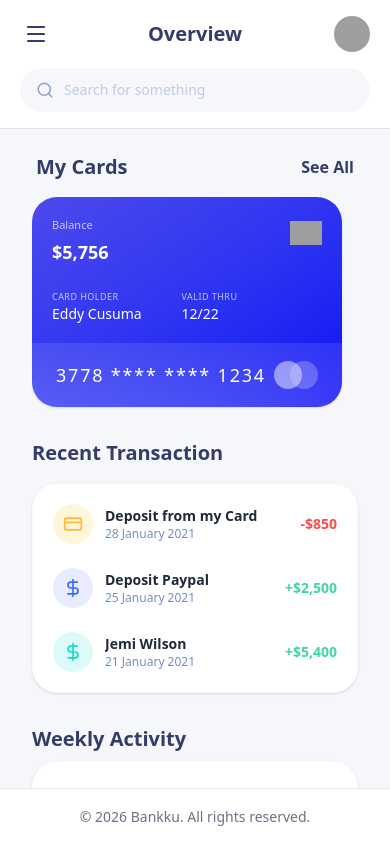
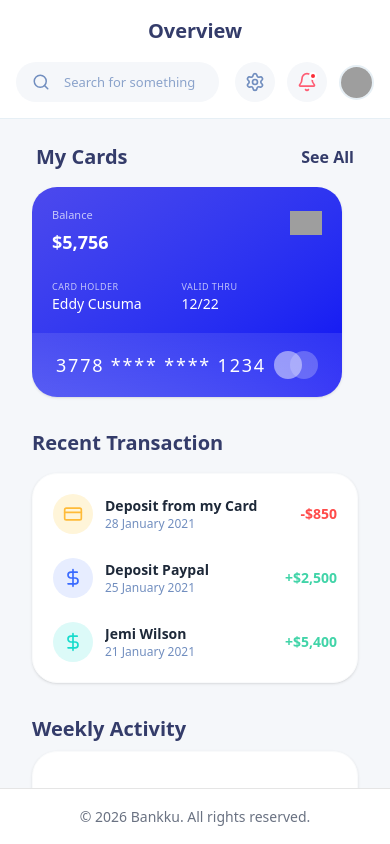
Before and after one commit to nadhiuuu/bankku-inagata, a Next.js app: page / in a window 390 px wide. Built offline with nearby package versions, Linux system fonts and the light colour scheme; grey boxes are pictures that could not be loaded.

Commit message:
update : navbar

```diff
--- a/components/layouts/app-navbar.tsx
+++ b/components/layouts/app-navbar.tsx
@@ -1,85 +1,107 @@
 "use client";
+import React, { useState, useRef, useEffect } from "react";
+import { Search, Bell, Settings, User, LogOut, Shield, ChevronDown } from "lucide-react";
+import Link from "next/link";
 
-import { usePathname } from "next/navigation";
-import { Search, Settings, Bell, Menu } from "lucide-react";
+export default function AppNavbar() {
+  const [activeMenu, setActiveMenu] = useState<"notifications" | "profile" | null>(null);
+  const menuRef = useRef<HTMLDivElement>(null);
 
-export default function Navbar({ onMenuClick }: { onMenuClick: () => void }) {
-  const pathname = usePathname();
+  useEffect(() => {
+    const handleClickOutside = (event: MouseEvent) => {
+      if (menuRef.current && !menuRef.current.contains(event.target as Node)) {
+        setActiveMenu(null);
+      }
+    };
+    document.addEventListener("mousedown", handleClickOutside);
+    return () => document.removeEventListener("mousedown", handleClickOutside);
+  }, []);
 
-  const getTitle = (path: string) => {
-    switch (path) {
-      case "/dashboard":
-        return "Overview";
-      case "/transactions":
-        return "Transactions";
-      case "/accounts":
-        return "Accounts";
-      case "/investments":
-        return "Investments"
-      case "/credit-cards":
-        return "Credit Cards";
-      case "/loans":
-        return "Loans";
-      case "/services":
-        return "Services";
-      case "/my-privileges":
-        return "My Privileges";
-      case "/settings":
-        return "Settings";
-      default:
-        return "Overview";
-    }
+  const toggleMenu = (menu: "notifications" | "profile") => {
+    setActiveMenu(activeMenu === menu ? null : menu);
   };
 
   return (
-    <header className="bg-white border-b lg:h-20 flex flex-col lg:flex-row lg:items-center justify-center lg:justify-between px-5 lg:px-10 py-4 lg:py-0 gap-4 lg:gap-0">
-      <div className="flex items-center justify-between w-full lg:w-auto relative">
-        <button onClick={onMenuClick} className="lg:hidden p-1 text-[#343C6A]">
-          <Menu size={24} />
-        </button>
+    <nav className="w-full bg-white px-4 md:px-8 py-4 flex flex-col md:flex-row items-center justify-between gap-4 md:gap-0 border-b border-[#E6EFF5] md:border-none relative z-50">
+      <h1 className="text-[20px] md:text-[28px] font-semibold text-[#343C6A] w-full md:w-auto text-center md:text-left">
+        Overview
+      </h1>
 
-        <h2 className="text-xl lg:text-2xl font-semibold text-[#343C6A] lg:static absolute left-1/2 -translate-x-1/2 lg:translate-x-0">
-          {getTitle(pathname)}
-        </h2>
-
-        <div className="lg:hidden w-9 h-9 rounded-full overflow-hidden">
-          <img
-            src="https://i.pravatar.cc/150?u=charlene"
-            alt="User"
-            className="w-full h-full object-cover"
-          />
-        </div>
-      </div>
-
-      <div className="flex items-center gap-4 w-full lg:w-auto">
-        <div className="relative flex-1 lg:flex-none">
-          <Search
-            size={18}
-            className="absolute left-4 top-1/2 -translate-y-1/2 text-[#8BA3CB]"
-          />
+      <div className="flex items-center justify-between md:justify-end w-full md:w-auto gap-4 md:gap-6" ref={menuRef}>
+        <div className="relative flex-1 md:flex-none group">
+          <div className="absolute left-4 top-1/2 -translate-y-1/2 text-[#718EBF] transition-colors duration-300 group-focus-within:text-[#1814F3]">
+            <Search size={18} />
+          </div>
           <input
             type="text"
             placeholder="Search for something"
-            className="w-full lg:w-[255px] pl-11 pr-4 py-3 text-sm border-none rounded-full bg-[#F5F7FA] text-[#8BA3CB] focus:outline-none"
+            className="w-full md:w-[255px] h-[40px] md:h-[50px] pl-12 pr-4 bg-[#F5F7FA] border-none rounded-full text-[13px] md:text-[15px] text-[#232323] outline-none transition-all duration-300 placeholder:text-[#8BA3CB] focus:bg-white focus:ring-2 focus:ring-[#1814F3]/20 focus:shadow-[0_0_20px_rgba(24,20,243,0.15)]"
           />
         </div>
 
-        <div className="hidden lg:flex items-center gap-4">
-          <button className="w-11 h-11 rounded-full bg-[#F5F7FA] flex items-center justify-center text-[#718EBF] hover:bg-gray-100 transition">
+        <div className="flex items-center gap-3 md:gap-5">
+          <Link
+            href="/settings"
+            className="p-2.5 md:p-3 bg-[#F5F7FA] rounded-full text-[#718EBF] hover:text-[#1814F3] hover:bg-white hover:shadow-md transition-all duration-300"
+          >
             <Settings size={20} />
-          </button>
-          <button className="w-11 h-11 rounded-full bg-[#F5F7FA] flex items-center justify-center text-[#396AFF] hover:bg-gray-100 transition">
-            <Bell size={20} />
-          </button>
-          <div className="w-12 h-12 rounded-full overflow-hidden border border-gray-100 ml-2 shadow-sm">
-            <img
-              src="https://i.pravatar.cc/150?u=charlene"
-              alt="User Desktop"
-              className="w-full h-full object-cover"
-            />
+          </Link>
+
+          <div className="relative">
+            <button
+              onClick={() => toggleMenu("notifications")}
+              className={`p-2.5 md:p-3 rounded-full transition-all duration-300 ${activeMenu === 'notifications' ? 'bg-[#FE5C73] text-white shadow-lg' : 'bg-[#F5F7FA] text-[#FE5C73] hover:shadow-[0_0_15px_rgba(254,92,115,0.2)]'}`}
+            >
+              <Bell size={20} />
+              <span className="absolute top-2.5 right-2.5 w-2 h-2 bg-red-500 rounded-full border-2 border-white" />
+            </button>
+
+            {activeMenu === "notifications" && (
+              <div className="absolute right-0 mt-3 w-64 md:w-80 bg-white rounded-2xl shadow-[0_10px_40px_rgba(0,0,0,0.1)] border border-gray-100 py-3 animate-in fade-in zoom-in duration-200">
+                <div className="px-4 pb-2 font-bold text-[#343C6A] border-b border-gray-50 mb-2">Notifications</div>
+                <div className="max-h-[300px] overflow-y-auto">
+                  <div className="px-4 py-3 hover:bg-[#F5F7FA] cursor-pointer transition-colors border-b border-gray-50 last:border-0">
+                    <p className="text-[10px] text-[#718EBF] mb-1">2 mins ago</p>
+                    <p className="text-sm text-[#343C6A] font-medium leading-snug">Transfer of $480.00 from Satya was successful.</p>
+                  </div>
+                </div>
+
+              </div>
+            )}
+          </div>
+
+          <div className="relative">
+            <button
+              onClick={() => toggleMenu("profile")}
+              className="flex items-center gap-2 focus:outline-none"
+            >
+              <div className={`w-[35px] h-[35px] md:w-[50px] md:h-[50px] rounded-full overflow-hidden border-2 transition-all duration-300 ${activeMenu === 'profile' ? 'border-[#1814F3] scale-105 shadow-md' : 'border-[#E6EFF5] hover:border-[#1814F3]'}`}>
+                <img
+                  src="https://i.pravatar.cc/150?u=a042581f4e29026704d"
+                  alt="User"
+                  className="w-full h-full object-cover"
+                />
+              </div>
+            </button>
+
+            {activeMenu === "profile" && (
+              <div className="absolute right-0 mt-3 w-56 bg-white rounded-2xl shadow-[0_10px_40px_rgba(0,0,0,0.1)] border border-gray-100 py-2 animate-in fade-in zoom-in duration-200">
+                <div className="px-4 py-2 border-b border-gray-50 mb-1">
+                  <p className="text-sm font-bold text-[#343C6A]">Charlene Reed</p>
+                  <p className="text-[11px] text-[#718EBF]">charlenereed@gmail.com</p>
+                </div>
+                <Link href="/settings" className="w-full px-4 py-2.5 text-left text-sm text-[#343C6A] hover:bg-[#F5F7FA] flex items-center gap-3 transition-colors">
+                  <User size={16} className="text-[#718EBF]" /> My Profile
+                </Link>
+                <div className="h-[1px] bg-gray-100 my-1 mx-2" />
+                <button className="w-full px-4 py-2.5 text-left text-sm text-red-500 hover:bg-red-50 flex items-center gap-3 transition-colors">
+                  <LogOut size={16} /> Logout
+                </button>
+              </div>
+            )}
           </div>
         </div>
       </div>
-    </header>
+    </nav>
   );
 }
```
